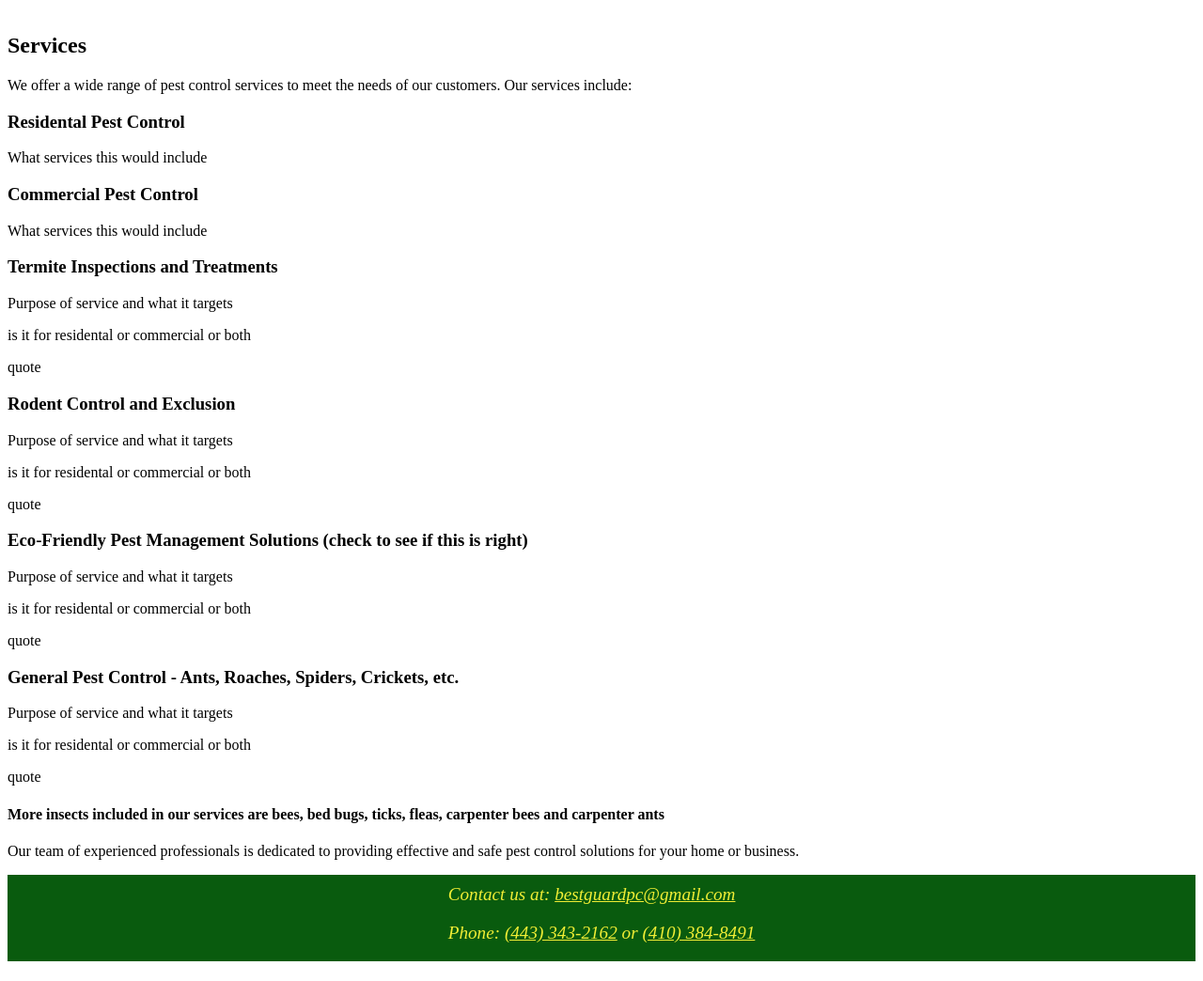
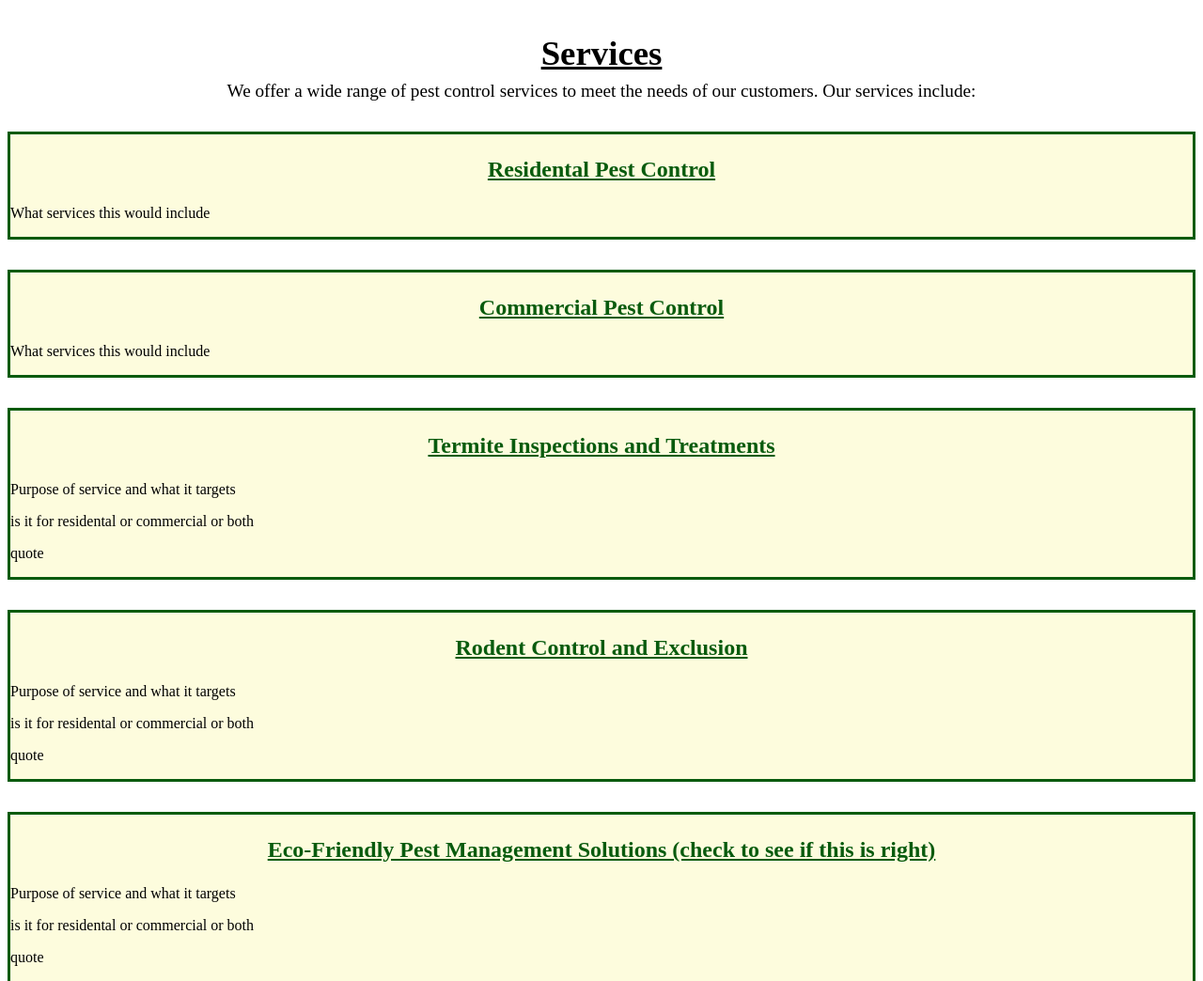
Before and after one commit to sayo-png/BGPC, a plain HTML site: page services.html in a window 1280 px wide. Shown: the part 241-1285 px from the top of the page at 94% size. Drawn offline with Linux system fonts and the light colour scheme; a web font is replaced by a local one.

Commit message:
Styled the service page

```diff
--- a/css/style.css
+++ b/css/style.css
@@ -41,6 +41,47 @@ header h1 {
     margin-top: 10px;
 }
 
+.intro h2 {
+    display: grid;
+    text-align: center;
+    font-size: 2.3rem;
+    margin-bottom: 0.5rem;
+    text-decoration: underline;
+}
+
+.intro p {
+    display: grid;
+    text-align: center;
+    font-size: 1.2rem;
+    margin-top: 0rem;
+}
+
+
+.service-type, .more {
+    border: 3px solid #095B0E;
+    margin: 2rem 0rem;
+    background-color: #fdfcdd;
+}
+
+.service-type h3 {
+    display: grid;
+    text-align: center;
+    font-size: 1.5rem;
+    text-decoration: underline;
+    text-decoration-color:#095B0E;
+    color:#095B0E;
+}
+
+.outro, .more {
+    display: grid;
+    text-align: center;
+    font-size: 1.2rem;
+    padding: auto;
+}
+
+.outro {
+    text-decoration: underline;
+}
 
 
 /* ----------------------------------Home screen---------------------------------------*/
--- a/services.html
+++ b/services.html
@@ -69,7 +69,7 @@
             <p>quote</p>
         </section>
 
-        <section class = "service-type">
+        <section class = "more">
             <h4>More insects included in our services are bees, bed bugs, ticks, fleas, carpenter bees and carpenter ants</h4>
 
         </section>
```
